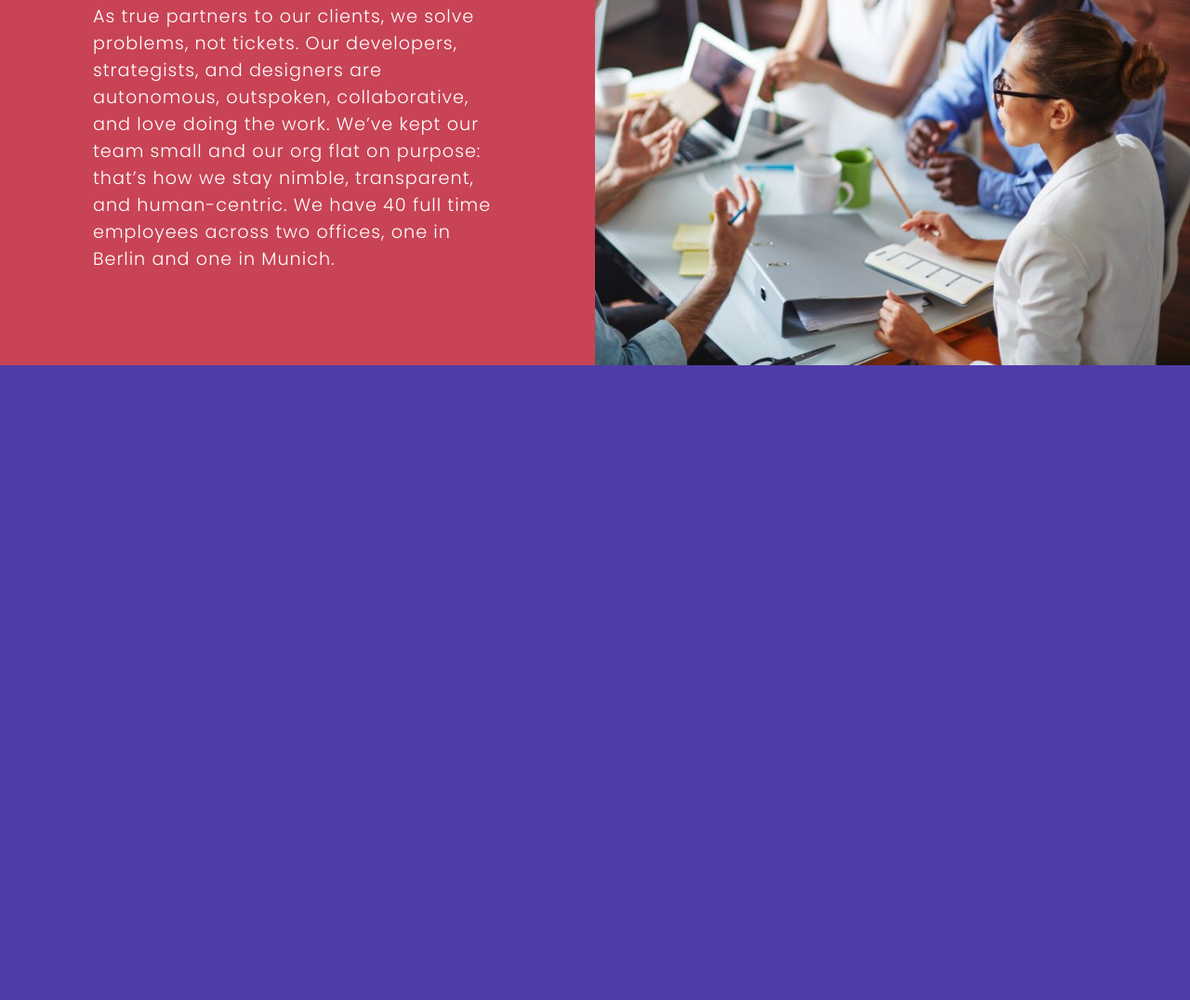
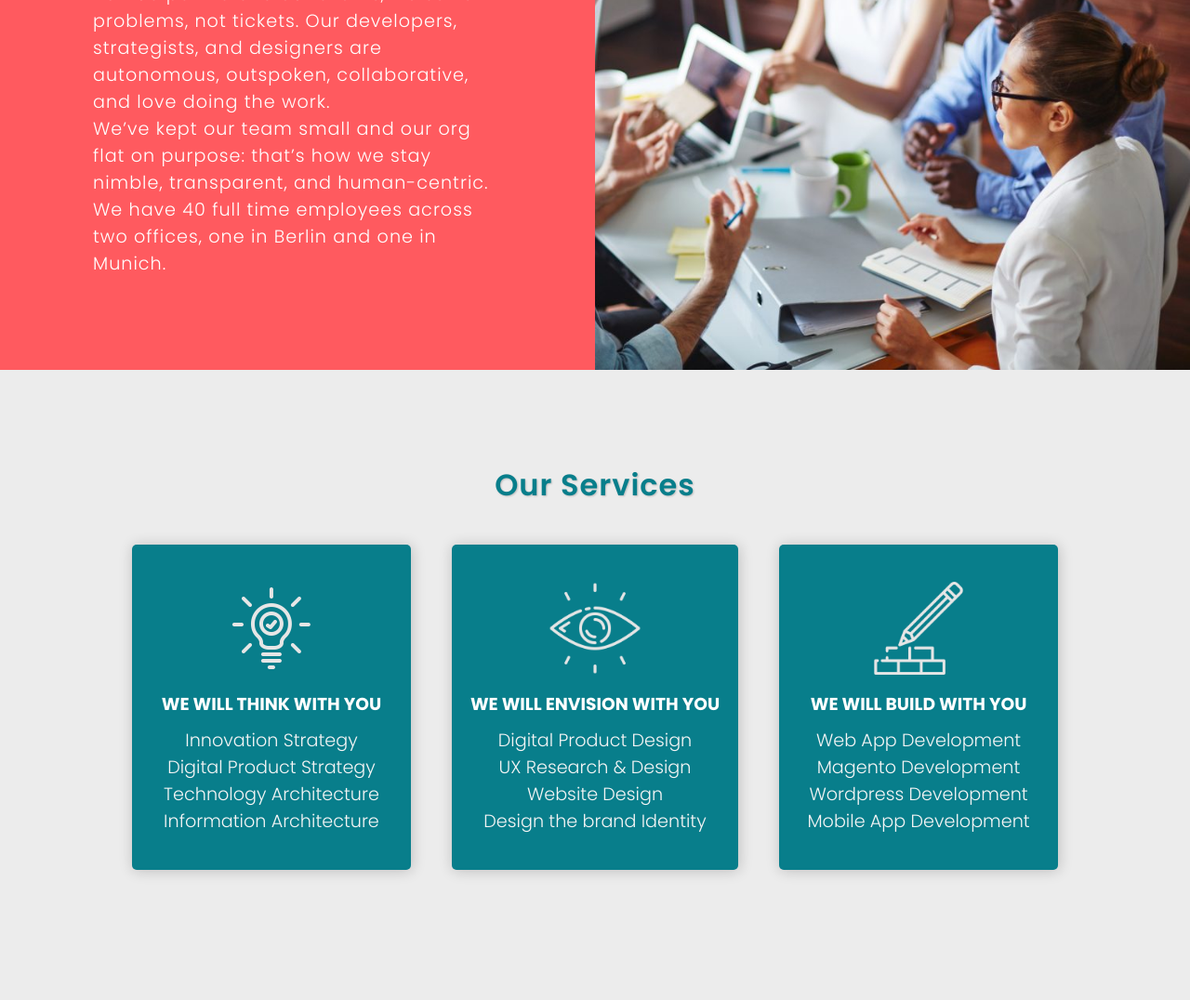
Before and after one commit to Olivierish/websol, a plain HTML site: page index.html in a window 1280 px wide. Shown: the part 979-2055 px from the top of the page at 93% size. Before the commit the page ends 1500 px from the top, so only its background shows below. Drawn offline with Linux system fonts and the light colour scheme.

Commit message:
finished services section

```diff
--- a/index.html
+++ b/index.html
@@ -4,6 +4,10 @@
     <meta charset="UTF-8">
     <meta http-equiv="X-UA-Compatible" content="IE=edge">
     <meta name="viewport" content="width=device-width, initial-scale=1.0">
+    <link rel="apple-touch-icon" sizes="180x180" href="./favicon/apple-touch-icon.png">
+    <link rel="icon" type="image/png" sizes="32x32" href="./favicon/favicon-32x32.png">
+    <link rel="icon" type="image/png" sizes="16x16" href="./favicon/favicon-16x16.png">
+    <!-- <link rel="manifest" href="./favicon/site.webmanifest"> -->
     <title>Websol - Web Solution</title>
     <link rel="stylesheet" href="main-style.css">
 </head>
@@ -29,7 +33,7 @@
         <!-- Banner -->
         <div class="banner">
             <!-- <img src="images/Manhattan2.jpg" alt=""> -->
-            <img src="images/newyork.jpg" alt="">
+            <img src="images/newyork.jpg" alt="the banner background image">
             <!-- <img src="images/Manhattan.jpg" alt=""> -->
             <!-- <img src="images/city-lights.jpg" alt=""> -->
             <div class="content">
@@ -48,7 +52,7 @@
                     As true partners to our clients, we solve problems,
                     not tickets. Our developers, strategists, and designers are autonomous,
                     outspoken, collaborative, and love doing the work.
-
+                    <br>
                     We’ve kept our team small and our org flat on purpose:
                     that’s how we stay nimble, transparent, and human-centric.
                     We have 40 full time employees across two offices,
@@ -56,6 +60,48 @@
                 </p>
             </div>
             <div class="imgBox"></div>
+        </section>
+        <section class="services">
+            <h2 class="heading">Our Services</h2>
+            <div class="container">
+                <div class="serviceBox">
+                    <div>
+                            <img src="images/think.png" alt="a bulb think image">
+                            <h3>We Will Think With You</h3>
+                            <ul>
+                                <li>Innovation Strategy</li>
+                                <li>Digital Product Strategy</li>
+                                <li>Technology Architecture</li>
+                                <li>Information Architecture</li>
+                            </ul>
+                    </div>
+                </div>
+                <div class="serviceBox">
+                    <div>
+                            <img src="images/vision.png" alt="an eye to represent a vision">
+                            <h3>We Will Envision With You</h3>
+                            <ul>
+                                <li>Digital Product Design</li>
+                                <li>UX Research & Design</li>
+                                <li>Website Design</li>
+                                <li>Design the brand Identity</li>
+                            </ul>
+                    </div>
+                </div>
+                <div class="serviceBox">
+                    <div>
+                            <img src="images/build.png" alt="build and design">
+                            <h3>We Will build With You</h3>
+                            <ul>
+                                <li>Web App Development</li>
+                                <li>Magento Development</li>
+                                <li>Wordpress Development</li>
+                                <li>Mobile App Development</li>
+                            </ul>
+                    </div>
+                </div>
+
+            </div>
         </section>
     </main>
     <script>
--- a/main-style.scss
+++ b/main-style.scss
@@ -2,9 +2,11 @@
 $pupple-bg : #4f3ca7;
 $gold: #dabdb2;
 $gold-medium: #ffb765;
-$orange: #c84355;
+$sizzling-red: #ff5a5f;
 $choco: #391f2a;
 $green: #94a73c;
+$metallic-seaweed : #087e8b;
+
 *{
     margin: 0;
     padding: 0;
@@ -12,7 +14,7 @@ $green: #94a73c;
     font-family: 'Poppins',sans-serif;
 }
 body{
-    background-color: #4f3ca7;
+    background-color: $pupple-bg;
     height: 1500px;
 }
 main{
@@ -145,24 +147,27 @@ header{
 .about{
     position: relative;
     width: 100%;
-    background-color: $orange;
+    background-color: $sizzling-red;
     //background-color: $choco;
     // background-color: $green;
     color: white;
     display: flex;
 
+
     .contentBox{
-        background-color: $orange;
+        //background-color: $sizzling-red;
         padding: 100px;
         width: 50%;
+
 
         .heading{
             position: relative;
             color: white;
-            font-size: 3em;
+            font-size: 2em;
             font-weight: 600;
             letter-spacing: 1px;
             margin-bottom: 10px;
+            text-shadow: 1px 1px 2px rgba(0, 0, 0,0.2);
         }
         .text{
             position:relative;
@@ -180,3 +185,61 @@ header{
         background-position: right;
     }
 }
+
+.services{
+    position: relative;
+    background-color: rgb(236, 236, 236);
+    text-align: center;
+    padding: 100px;
+
+    .container{
+        max-width: 100%;
+        display: flex;
+        justify-content: space-around;
+        align-items: center;
+        flex-wrap: wrap;
+        margin: 20px;
+    }
+
+    .heading{
+        position: relative;
+        color: $metallic-seaweed;
+        font-size: 2em;
+        font-weight: 600;
+        letter-spacing: 1px;
+        margin-bottom: 20px;
+        text-shadow: 1px 1px 2px rgba(0, 0, 0,0.2);
+    }
+    .serviceBox{
+        position: relative;
+        min-width: 300px;
+        height: 350px;
+        background-color: $metallic-seaweed;
+        padding: 40px 20px;
+        margin: 20px;
+        border-radius: 5px;
+        //box-shadow: 1px 1px 15px rgb(155, 155, 155);
+        box-shadow: 1px 1px 15px rgba(0, 0, 0,0.2);
+
+        img{
+            filter: invert(.9);
+            height: 100px;
+            width: 100px;
+        }
+        h3{
+            text-transform: uppercase;
+            color: white;
+            margin: 10px 0;
+        }
+        ul{
+            list-style-type: none;
+            li{
+                font-size: 1.2em;
+                font-weight: 300;
+                color: whitesmoke;
+                text-align:center;
+            }
+        }
+
+    }
+}
```
Also changed, not shown: favicon/about.txt (added), favicon/android-chrome-192x192.png (added), favicon/android-chrome-512x512.png (added), favicon/apple-touch-icon.png (added), favicon/favicon-16x16.png (added), favicon/favicon-32x32.png (added), favicon/favicon.ico (added), favicon/site.webmanifest (added), images/build.png (added), images/tech.png (deleted), images/think.png (added), images/vision.png (added), main-style.css, 1 other file.
